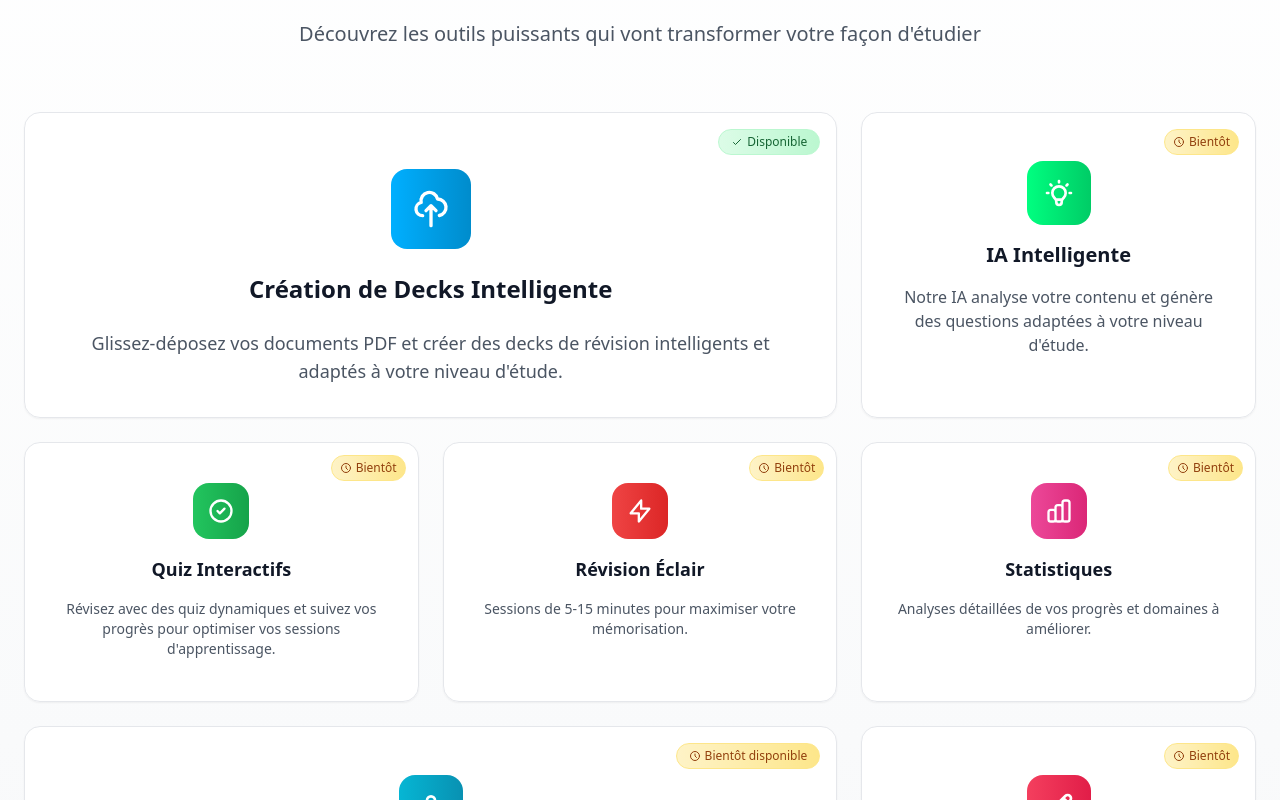
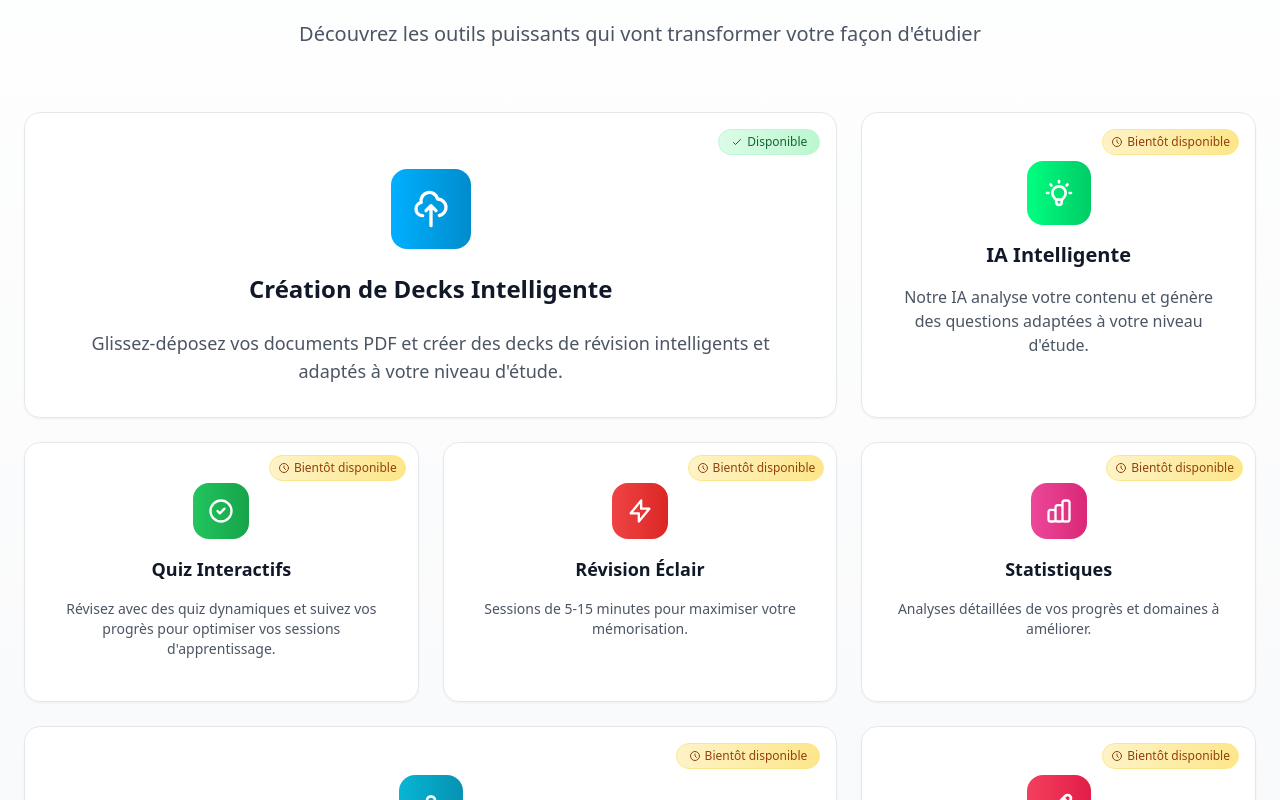
Before and after one commit to enzocarpentier/OptiLearn, a Next.js app: page / in a window 1280 px wide. Shown: the part 980-1780 px from the top of the page. Built offline with nearby package versions, Linux system fonts and the light colour scheme; no server answers.

Commit message:
v0.3.1 - Ajout de l'IA

```diff
--- a/src/app/page.tsx
+++ b/src/app/page.tsx
@@ -131,7 +131,7 @@ export default function Home() {
                   <svg className="w-3 h-3 mr-1" fill="none" stroke="currentColor" viewBox="0 0 24 24">
                     <path strokeLinecap="round" strokeLinejoin="round" strokeWidth={2} d="M12 8v4l3 3m6-3a9 9 0 11-18 0 9 9 0 0118 0z" />
                   </svg>
-                  Bientôt
+                  Bientôt disponible
                 </span>
               </div>
               <div className="w-16 h-16 bg-gradient-to-r from-secondary-500 to-secondary-600 rounded-2xl mx-auto flex items-center justify-center">
@@ -154,7 +154,7 @@ export default function Home() {
                   <svg className="w-3 h-3 mr-1" fill="none" stroke="currentColor" viewBox="0 0 24 24">
                     <path strokeLinecap="round" strokeLinejoin="round" strokeWidth={2} d="M12 8v4l3 3m6-3a9 9 0 11-18 0 9 9 0 0118 0z" />
                   </svg>
-                  Bientôt
+                  Bientôt disponible
                 </span>
               </div>
               <div className="w-14 h-14 bg-gradient-to-r from-green-500 to-green-600 rounded-2xl mx-auto flex items-center justify-center">
@@ -177,7 +177,7 @@ export default function Home() {
                   <svg className="w-3 h-3 mr-1" fill="none" stroke="currentColor" viewBox="0 0 24 24">
                     <path strokeLinecap="round" strokeLinejoin="round" strokeWidth={2} d="M12 8v4l3 3m6-3a9 9 0 11-18 0 9 9 0 0118 0z" />
                   </svg>
-                  Bientôt
+                  Bientôt disponible
                 </span>
               </div>
               <div className="w-14 h-14 bg-gradient-to-r from-red-500 to-red-600 rounded-2xl mx-auto flex items-center justify-center">
@@ -200,7 +200,7 @@ export default function Home() {
                   <svg className="w-3 h-3 mr-1" fill="none" stroke="currentColor" viewBox="0 0 24 24">
                     <path strokeLinecap="round" strokeLinejoin="round" strokeWidth={2} d="M12 8v4l3 3m6-3a9 9 0 11-18 0 9 9 0 0118 0z" />
                   </svg>
-                  Bientôt
+                  Bientôt disponible
                 </span>
               </div>
               <div className="w-14 h-14 bg-gradient-to-r from-pink-500 to-pink-600 rounded-2xl mx-auto flex items-center justify-center">
@@ -246,7 +246,7 @@ export default function Home() {
                   <svg className="w-3 h-3 mr-1" fill="none" stroke="currentColor" viewBox="0 0 24 24">
                     <path strokeLinecap="round" strokeLinejoin="round" strokeWidth={2} d="M12 8v4l3 3m6-3a9 9 0 11-18 0 9 9 0 0118 0z" />
                   </svg>
-                  Bientôt
+                  Bientôt disponible
                 </span>
               </div>
               <div className="w-16 h-16 bg-gradient-to-r from-rose-500 to-rose-600 rounded-2xl mx-auto flex items-center justify-center">
```
